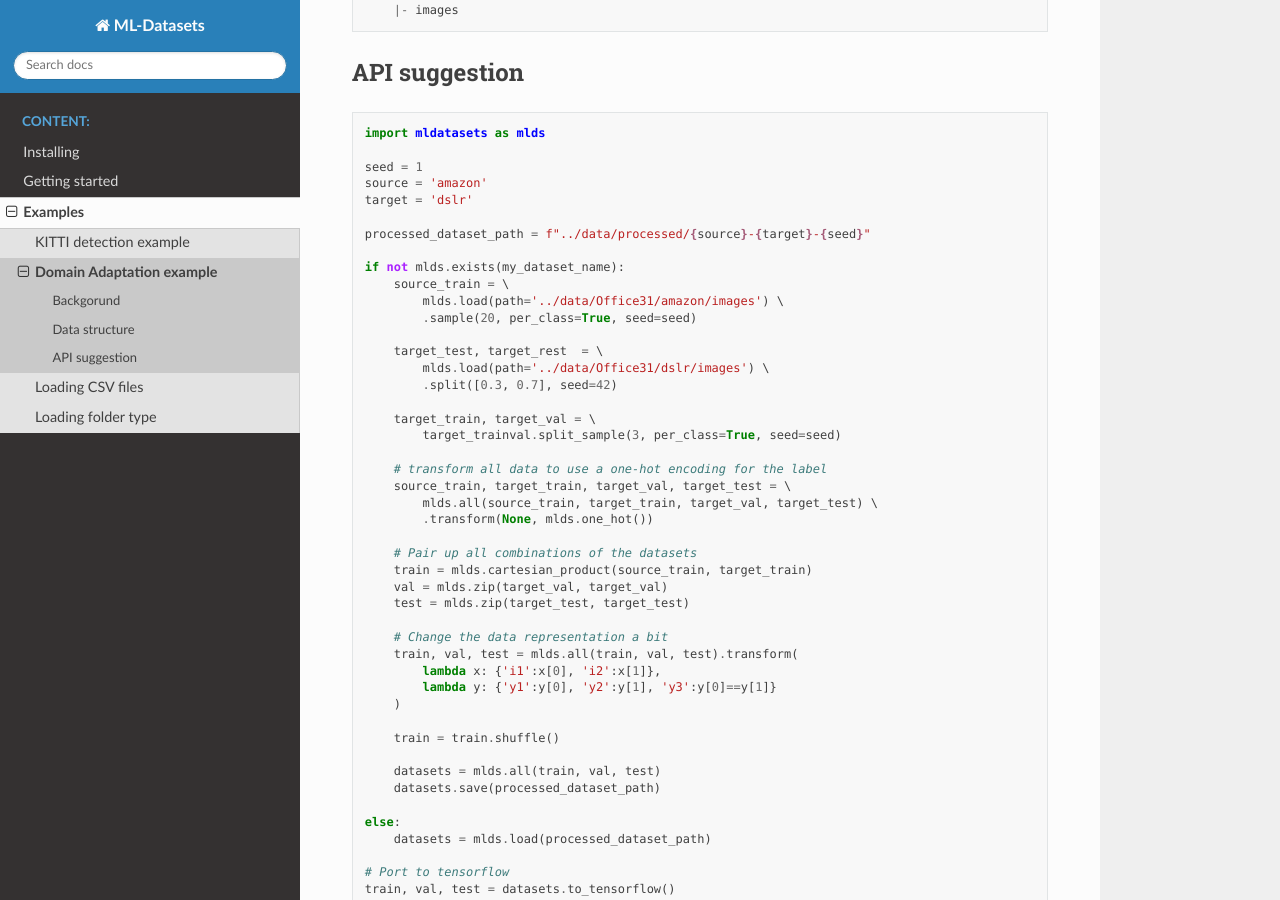
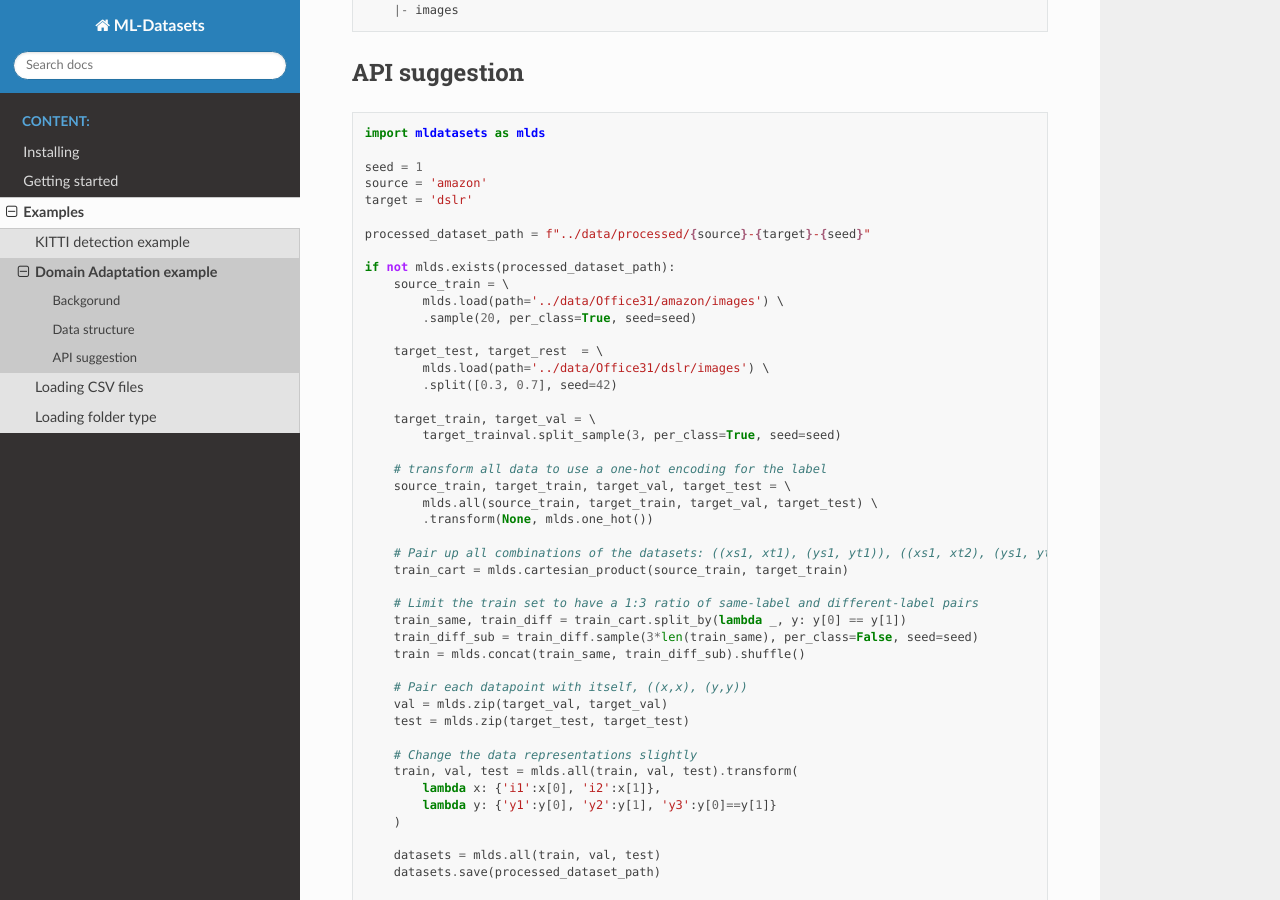
Before and after one commit to LukasHedegaard/datasetops, a Sphinx documentation site: the page built from docs/examples/domain-adaptation.md, in a window 1280 px wide and 900 px high, scrolled down 935 px. Built offline with Sphinx 7.4.7 and the Read the Docs theme 2.0.0, drawn with Linux system fonts in a browser that asks for light colours.

Commit message:
update domain adaptation example with ratio lim

```diff
--- a/docs/examples/domain-adaptation.md
+++ b/docs/examples/domain-adaptation.md
@@ -45,7 +45,7 @@ target = 'dslr'
 
 processed_dataset_path = f"../data/processed/{source}-{target}-{seed}"
 
-if not mlds.exists(my_dataset_name):
+if not mlds.exists(processed_dataset_path):
     source_train = \
         mlds.load(path='../data/Office31/amazon/images') \
         .sample(20, per_class=True, seed=seed)
@@ -62,18 +62,23 @@ if not mlds.exists(my_dataset_name):
         mlds.all(source_train, target_train, target_val, target_test) \
         .transform(None, mlds.one_hot())
 
-    # Pair up all combinations of the datasets
-    train = mlds.cartesian_product(source_train, target_train)
+    # Pair up all combinations of the datasets: ((xs1, xt1), (ys1, yt1)), ((xs1, xt2), (ys1, yt2)), ...
+    train_cart = mlds.cartesian_product(source_train, target_train)
+
+    # Limit the train set to have a 1:3 ratio of same-label and different-label pairs
+    train_same, train_diff = train_cart.split_by(lambda _, y: y[0] == y[1])
+    train_diff_sub = train_diff.sample(3*len(train_same), per_class=False, seed=seed)
+    train = mlds.concat(train_same, train_diff_sub).shuffle()
+
+    # Pair each datapoint with itself, ((x,x), (y,y))
     val = mlds.zip(target_val, target_val)
     test = mlds.zip(target_test, target_test)
 
-    # Change the data representation a bit
+    # Change the data representations slightly
     train, val, test = mlds.all(train, val, test).transform(
         lambda x: {'i1':x[0], 'i2':x[1]},
         lambda y: {'y1':y[0], 'y2':y[1], 'y3':y[0]==y[1]}
     )
-
-    train = train.shuffle()
 
     datasets = mlds.all(train, val, test)
     datasets.save(processed_dataset_path)
```
